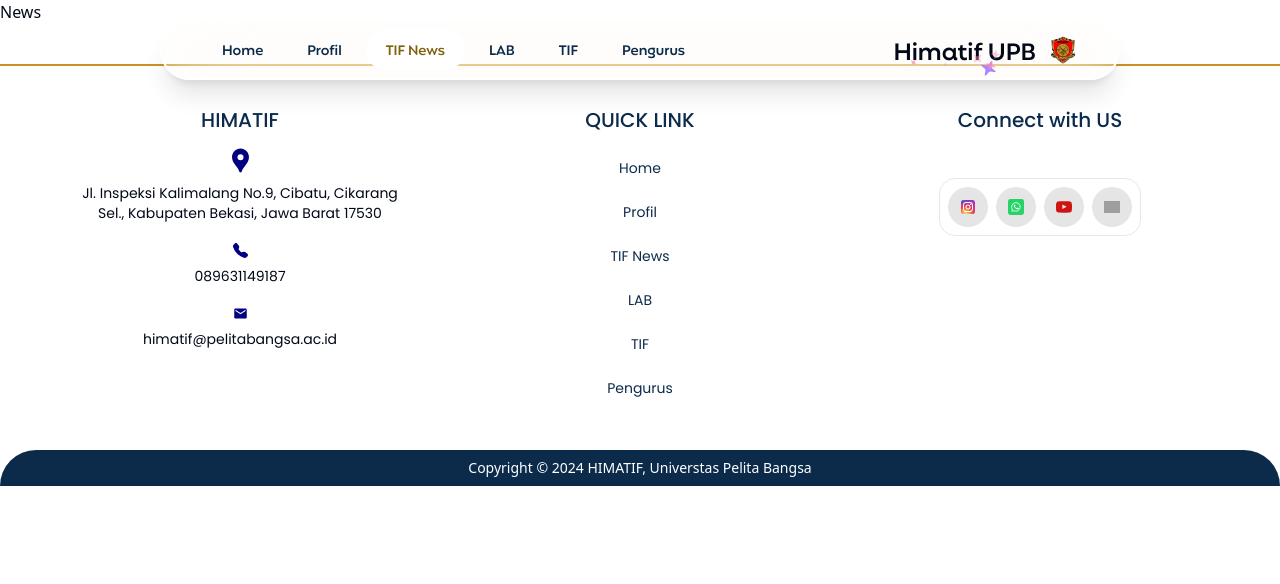
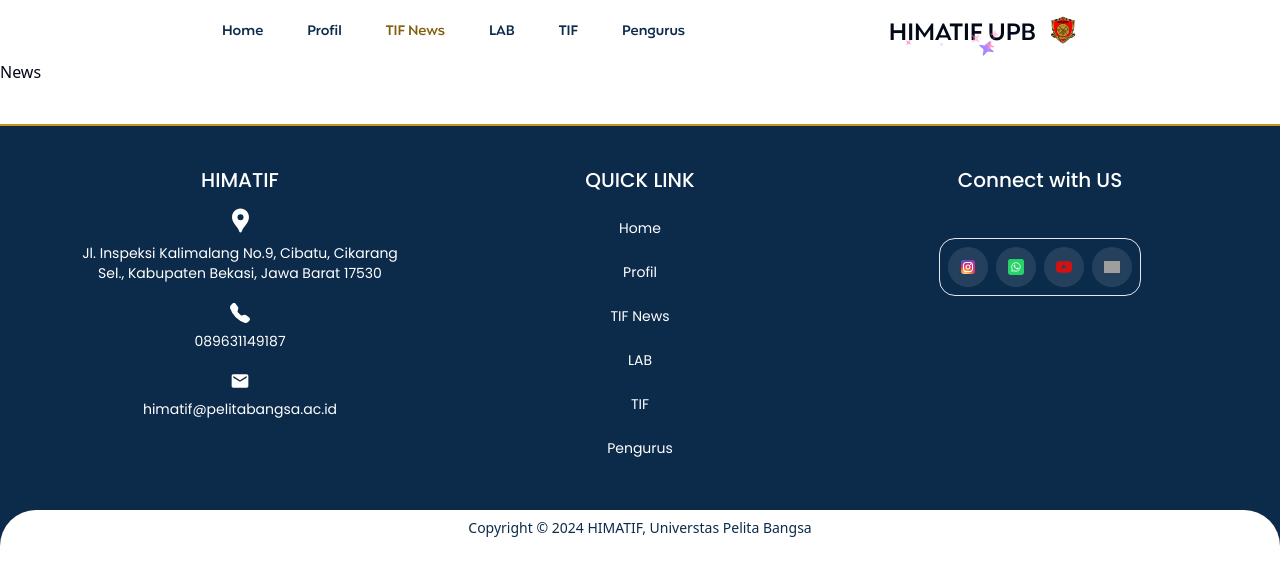
Before and after one commit to ardifx01/himatif-upb-frontend, a Next.js app: page /news in a window 1280 px wide. Shown: the top 584 px of the page. Built offline with nearby package versions, Linux system fonts and the light colour scheme; grey boxes are pictures that could not be loaded.

Commit message:
[Fix] Layout and Navbar Style

```diff
--- a/components/homeDepartment/card.jsx
+++ b/components/3dCard/index.jsx
@@ -4,10 +4,16 @@ import Image from "next/image";
 import React from "react";
 import { CardBody, CardContainer, CardItem } from "@/components/ui/3d-card";
 
-export default function ThreeDCardDemo({ name, description, image, link }) {
+const handleClick = (link) => {
+  if (link) {
+    window.open(link, "_blank");
+  }
+};
+
+export default function ThreeDCard({ name, description, image, link }) {
   return (
     <CardContainer className="inter-var w ">
-      <CardBody className="bg-gray-50 relative group/card  dark:hover:shadow-2xl dark:hover:shadow-emerald-500/[0.1] dark:bg-black dark:border-white/[0.2] border-black/[0.1] w-auto sm:w-[20rem] h-auto rounded-xl p-6 border  ">
+      <CardBody className="bg-gray-50 relative group/card  dark:hover:shadow-2xl dark:hover:shadow-emerald-500/[0.1] dark:bg-black dark:border-white/[0.2] border-black/[0.1] w-auto sm:w-[20rem] h-[30rem] rounded-xl p-6 border  ">
         <CardItem
           translateZ="50"
           className="text-xl font-bold text-neutral-600 dark:text-white"
@@ -29,20 +35,21 @@ export default function ThreeDCardDemo({ name, description, image, link }) {
         >
           <Image
             src={image}
-            height="100"
-            width="100"
             className="h-40 w-full object-cover rounded-xl group-hover/card:shadow-xl"
             alt="thumbnail"
           />
         </CardItem>
-        <div className="flex justify-between items-center mt-20">
+        <div
+          onClick={() => handleClick(link)}
+          className="flex justify-between items-center mt-20"
+        >
           <CardItem
             translateZ={20}
             translateX={40}
             as="button"
             className="px-4 py-2 rounded-xl bg-black dark:bg-white dark:text-black text-white text-xs font-bold"
           >
-            Read More{link}
+            Read More
           </CardItem>
         </div>
       </CardBody>
--- a/components/Navbar.js
+++ b/components/Navbar.js
@@ -10,6 +10,8 @@ import { RiMenu5Fill } from "react-icons/ri";
 
 const Navbar = () => {
   const [menuOpen, setMenuOpen] = useState(false);
+  const [navbarColor, setNavbarColor] = useState("white");
+  const [morph, setMorph] = useState("");
   const menuRef = useRef(null);
 
   useEffect(() => {
@@ -23,26 +25,45 @@ const Navbar = () => {
       }
     };
 
+    const handleScroll = () => {
+      setNavbarColor(window.scrollY > 100 ? "backdrop-blur-xl" : "bg-white");
+      setMorph(
+        window.scrollY > 100
+          ? "w-full top-5 justify-center items-center fixed flex z-50 transition-all ease-in-out duration-500"
+          : ""
+      );
+    };
+
     document.addEventListener("mousedown", handleClickOutside);
+    window.addEventListener("scroll", handleScroll);
     return () => {
       document.removeEventListener("mousedown", handleClickOutside);
+      window.removeEventListener("scroll", handleScroll);
     };
   }, []);
 
   const router = useRouter();
 
   return (
+    <div
+      className={`${morph} justify-center items-center flex transition-all ease-in-out duration-500`}
+    >
+      <div className="w-3/4 justify-center items-center">
         <nav
-      className={`font-manguiera flex flex-col  shadow-xl md:flex-row-reverse gap-10 ${
-        menuOpen ? "max-md:rounded-[25px]" : "max-md:rounded-[90px] "
-      } justify-between items-center max-md:p-0 px-10 py-2 backdrop-blur-2xl border-white border-2 transition-all ease-in-out rounded-full `}
+          data-aos="fade-down"
+          className={`font-manguiera flex flex-col md:flex-row-reverse gap-10 ${
+            menuOpen ? "max-md:rounded-[25px]" : "max-md:rounded-[90px]"
+          } justify-between items-center w-full max-md:p-0 px-10 py-2 border-white border-2 transition-all ease-in-out rounded-full ${navbarColor}`}
         >
           <div className="flex justify-between w-full md:w-auto items-center">
-        <div data-aos="fade-right" className="flex mx-auto items-center gap-3">
+            <div
+              data-aos="fade-right"
+              className="flex mx-auto items-center gap-3"
+            >
               <SparklesText
                 sparklesCount={10}
                 className="text-2xl mt-2 max-md:text-xl"
-            text="Himatif UPB"
+                text="HIMATIF UPB"
               />
               <Image
                 src="/image/logo.png"
@@ -93,6 +114,8 @@ const Navbar = () => {
             ))}
           </ul>
         </nav>
+      </div>
+    </div>
   );
 };
 
--- a/components/footer/index.js
+++ b/components/footer/index.js
@@ -11,15 +11,15 @@ export default function Footer() {
 
   const contactInfo = [
     {
-      icon: <MdLocationPin fill="navy" size={29} />,
+      icon: <MdLocationPin fill="white" size={29} />,
       text: "Jl. Inspeksi Kalimalang No.9, Cibatu, Cikarang Sel., Kabupaten Bekasi, Jawa Barat 17530",
     },
     {
-      icon: <BsFillTelephoneFill fill="navy" size={15} />,
+      icon: <BsFillTelephoneFill fill="white" size={20} />,
       text: "089631149187",
     },
     {
-      icon: <MdEmail fill="navy" size={15} />,
+      icon: <MdEmail fill="white" size={20} />,
       text: "himatif@pelitabangsa.ac.id",
       link: "mailto:himatif@pelitabangsa.ac.id",
     },
@@ -58,17 +58,17 @@ export default function Footer() {
   ];
 
   return (
-    <footer className="flex flex-col mt-10 flex-wrap">
+    <footer className="flex flex-col bg-0 mt-10 flex-wrap">
       <div className="flex justify-around font-poppins max-md:flex-col max-md:gap-5 border-t-2 p-10">
         <div className="basis-2/4 flex  flex-col justify-start items-center px-10 gap-3">
-          <div className="text-0">
+          <div className="text-white">
             <h1 className="text-xl font-medium">HIMATIF</h1>
           </div>
           <div className="text-sm flex flex-col gap-5">
             {contactInfo.map((info, index) => (
               <h1
                 key={index}
-                className="gap-2 justify-center flex flex-col items-center text-center"
+                className="gap-2 hover:scale-105 transition-all ease-in-out text-white justify-center flex flex-col items-center text-center"
               >
                 {info.icon}
                 {info.link ? <a href={info.link}>{info.text}</a> : info.text}
@@ -77,7 +77,7 @@ export default function Footer() {
           </div>
         </div>
         <div className="basis-2/4 flex  flex-col justify-start items-center px-10 gap-3">
-          <div className="text-0">
+          <div className="text-white">
             <h1 className="text-xl font-medium">QUICK LINK</h1>
           </div>
           <ul>
@@ -85,7 +85,7 @@ export default function Footer() {
               <li key={item.href}>
                 <Link href={item.href} legacyBehavior>
                   <a
-                    className={`no-underline transition-colors text-0 text-sm hover:text-5 justify-center items-center flex duration-200 ease-in-out py-3 px-5 rounded-full ${
+                    className={`no-underline transition-colors text-white text-sm hover:text-5 justify-center items-center flex duration-200 ease-in-out py-3 px-5 rounded-full ${
                       item.href === router.asPath
                     }`}
                   >
@@ -97,7 +97,7 @@ export default function Footer() {
           </ul>
         </div>
         <div className="basis-1/2 flex flex-col justify-start items-center px-10 gap-3">
-          <div className="text-0">
+          <div className="text-white">
             <h1 className="text-xl font-medium">Connect with US</h1>
           </div>
           <div className="relative">
@@ -105,7 +105,7 @@ export default function Footer() {
               {socialLinks.map((link, index) => (
                 <DockIcon
                   key={index}
-                  className="bg-black/10 dark:bg-white/10 p-3"
+                  className="bg-white/10 dark:bg-white/10 p-3"
                   onClick={() => window.open(link.href, "_blank")}
                 >
                   <Image src={link.src} width={50} height={50} alt={link.alt} />
@@ -115,7 +115,7 @@ export default function Footer() {
           </div>
         </div>
       </div>
-      <div className="flex justify-center items-center text-white text-sm py-2 px-10 text-center rounded-t-full flex-wrap text-wrap bg-0">
+      <div className="flex justify-center items-center text-0 text-sm py-2 px-10 text-center rounded-t-full flex-wrap text-wrap bg-white">
         <p>Copyright © 2024 HIMATIF, Universtas Pelita Bangsa</p>
       </div>
     </footer>
--- a/components/header/index.js
+++ b/components/header/index.js
@@ -6,7 +6,7 @@ import Visimisi from "../visimisi";
 
 export default function Header() {
   return (
-    <div className="flex justify-center items-center flex-col text-center font-manguiera">
+    <div className="flex justify-center items-center flex-col md:mx-20 text-center font-manguiera">
       <div>
         <BoxReveal>
           <SparklesText
--- a/components/homeDepartment/index.jsx
+++ b/components/homeDepartment/index.jsx
@@ -1,38 +1,58 @@
-import React from "react";
-import Card from "@/components/homeDepartment/card";
+import Card from "@/components/3dCard";
 import image from "@/public/image/logo.png";
+import "aos/dist/aos.css"; // Import AOS styles
+import { useEffect } from "react";
+import AOS from "aos";
 
-export default function index() {
+const departments = [
+  {
+    name: "Departemen Pengembangan Organisasi (PO)",
+    description:
+      "Departemen yang berfokus pada pengembangan dan peningkatan kualitas organisasi",
+  },
+  {
+    name: "Departemen Komunikasi dan Informasi (MEDKOMINFO)",
+    description:
+      "Departemen yang mengurus dan mengelola informasi serta komunikasi internal dan eksternal",
+  },
+  {
+    name: "Departemen Minat dan Bakat (MIBA)",
+    description:
+      "Departemen yang menyalurkan dan mengembangkan minat serta bakat para mahasiswa",
+  },
+  {
+    name: "Departemen Penelitian dan Pengembangan (LITBANG)",
+    description:
+      "Departemen yang menangani dan mengkoordinasikan kegiatan penelitian dan pengembangan",
+    link: "https://google.com",
+  },
+  {
+    name: "Departemen Hubungan Eksternal dan Internal (HUBEKS & HUBIN)",
+    description:
+      "Departemen yang menjalin dan mengembangkan hubungan baik dengan pihak internal maupun eksternal",
+  },
+];
+
+export default function Index() {
+  useEffect(() => {
+    AOS.init({
+      duration: 1000,
+    });
+  }, []);
   return (
-    <section className="flex flex-col justify-center items-center">
-      <h1 className=" text-4xl font-krona">Department</h1>
-      <div className="flex gap-x-20 items-center justify-center flex-wrap">
-        <Card
-          name={"Hubin Hubek"}
-          description={"loremskfnjsabf sdifbsdkjfb fkasjf"}
-          image={image}
-        />
-        <Card
-          name={"Hubin Hubek"}
-          description={"loremskfnjsabf sdifbsdkjfb fkasjf"}
-          image={image}
-        />
-        <Card
-          name={"Hubin Hubek"}
-          description={"loremskfnjsabf sdifbsdkjfb fkasjf"}
-          image={image}
-        />
-        <Card
-          name={"Hubin Hubek"}
-          description={"loremskfnjsabf sdifbsdkjfb fkasjf"}
-          image={image}
-        />
-        <Card
-          name={"Hubin Hubek"}
-          description={"loremskfnjsabf sdifbsdkjfb fkasjf"}
-          image={image}
-        />
+    <div className="flex mt-24 flex-col justify-center items-center">
+      <h1 className="text-4xl font-manguiera">Department</h1>
+      <div className="flex max-md:flex-col md:gap-10 max-md:gap-0 max-md:p-10 flex-wrap items-center justify-center">
+        {departments.map((department, index) => (
+          <Card
+            key={index}
+            name={department.name}
+            description={department.description}
+            image={image}
+            link={department.link}
+          />
+        ))}
       </div>
-    </section>
+    </div>
   );
 }
--- a/pages/_app.js
+++ b/pages/_app.js
@@ -6,11 +6,7 @@ import Footer from "@/components/footer";
 function MyApp({ Component, pageProps }) {
   return (
     <div>
-      <div className="w-full top-5 justify-center items-center fixed flex z-50">
-        <div className="w-3/4 justify-center items-center ">
-          <Navbar />
-        </div>
-      </div>
+      <Navbar />
       <Component {...pageProps} />
       <Footer />
     </div>
```
Lines whose indentation alone changed are shown as unchanged.
